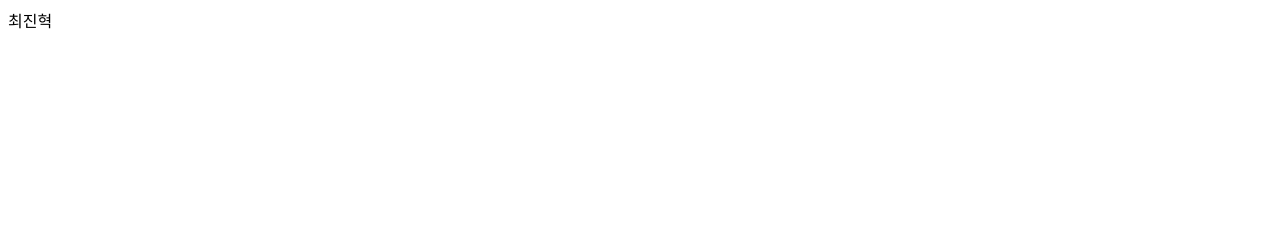
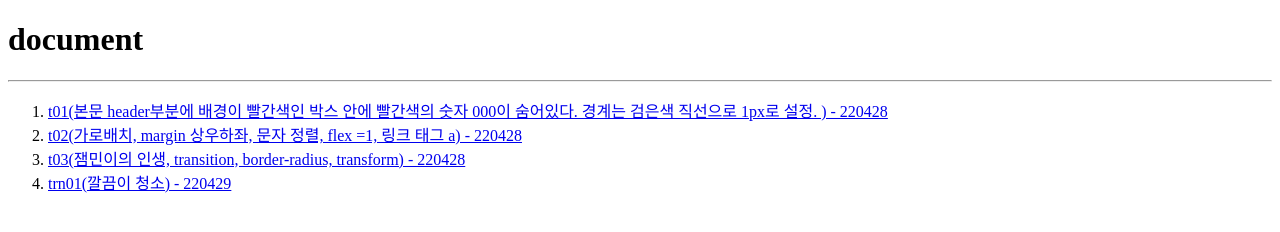
Before and after one commit to j2nhyeok/j2nhyeok.github.io, a plain HTML site: page index.html in a window 1280 px wide. Drawn offline with Linux system fonts and the light colour scheme.

Commit message:
Add files via upload

```diff
--- a/index.html
+++ b/index.html
@@ -1 +1,30 @@
-최진혁
+<!DOCTYPE html>
+<html lang="en">
+<head>
+    <meta charset="UTF-8">
+    <meta http-equiv="X-UA-Compatible" content="IE=edge">
+    <meta name="viewport" content="width=device-width, initial-scale=1.0">
+    <title>Document</title>
+</head>
+<body>
+    <h1>document</h1>
+
+    <hr>
+    <ol>
+        <li>
+            <a href="t01.html" target = _blank >t01(본문 header부분에 배경이 빨간색인 박스 안에 빨간색의 숫자 000이 숨어있다. 경계는 검은색 직선으로 1px로 설정. ) - 220428</a>
+        </li>
+        <li>
+            <a href="t02.html" target = _blank >t02(가로배치, margin 상우하좌, 문자 정렬, flex =1, 링크 태그 a) - 220428</a>
+        </li>
+        <li>
+            <a href="t03.html" target = _blank >t03(잼민이의 인생, transition, border-radius, transform) - 220428</a>
+        </li>
+        <li>
+            <a href="./trn01/index.html" target = _blank >trn01(깔끔이 청소) - 220429</a>
+        </li>
+
+    </ol>
+
+</body>
+</html>
```
